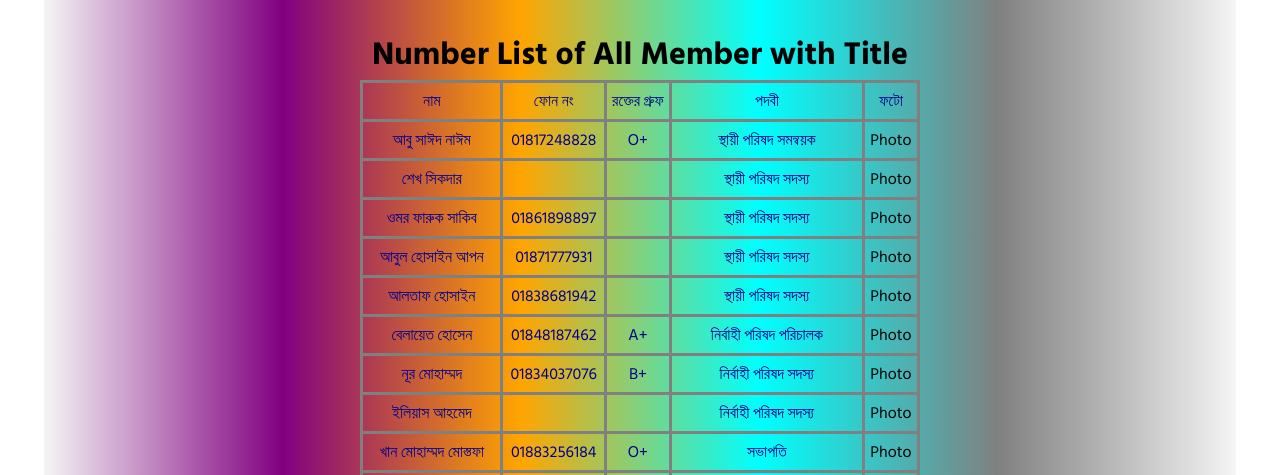
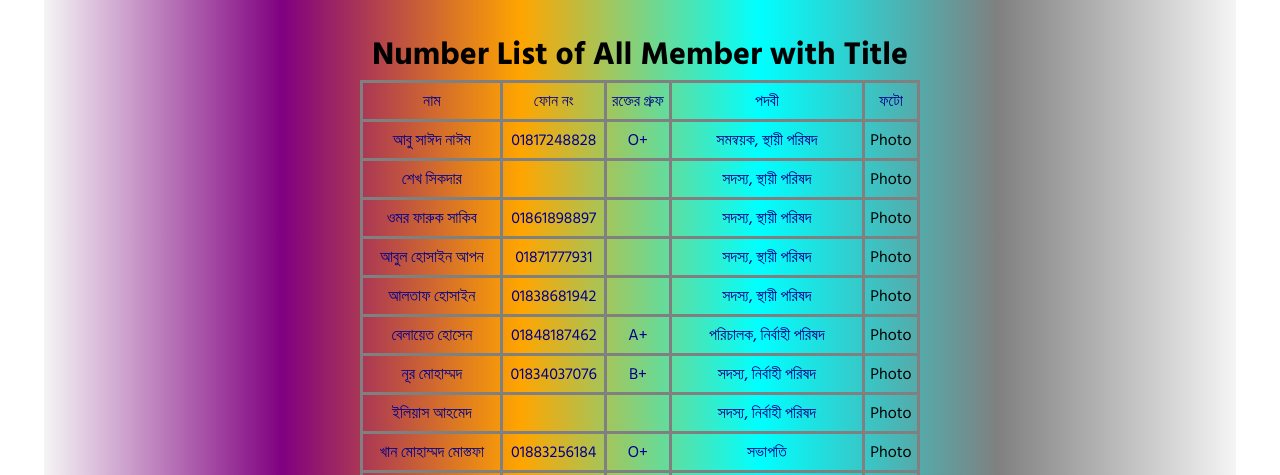
Before and after one commit to mahadi570/swapnotori-71, a plain HTML site: page index.html in a window 1280 px wide. Shown: the part 1796-2271 px from the top of the page. Drawn offline with nearby package versions, Linux system fonts and the light colour scheme.

Commit message:
titles are changed

```diff
--- a/index.html
+++ b/index.html
@@ -105,56 +105,56 @@
                             <td>আবু সাঈদ নাঈম</td>
                             <td>01817248828</td>
                             <td>O+</td>
-                            <td>স্থায়ী পরিষদ সমন্বয়ক</td>
+                            <td>সমন্বয়ক, স্থায়ী পরিষদ</td>
                             <td><a href="media/sayed.jpg">Photo</a></td>
                         </tr>
                         <tr>
                             <td>শেখ সিকদার</td>
                             <td></td>
                             <td></td>
-                            <td>স্থায়ী পরিষদ সদস্য</td>
+                            <td>সদস্য, স্থায়ী পরিষদ</td>
                             <td><a href="">Photo</a></td>
                         </tr>
                         <tr>
                             <td>ওমর ফারুক সাকিব</td>
                             <td>01861898897</td>
                             <td></td>
-                            <td>স্থায়ী পরিষদ সদস্য</td>
+                            <td>সদস্য, স্থায়ী পরিষদ</td>
                             <td><a href="media/sakib.jpg">Photo</a></td>
                         </tr>
                         <tr>
                             <td>আবুল হোসাইন আপন</td>
                             <td>01871777931</td>
                             <td></td>
-                            <td>স্থায়ী পরিষদ সদস্য</td>
+                            <td>সদস্য, স্থায়ী পরিষদ</td>
                             <td><a href="">Photo</a></td>
                         </tr>
                         <tr>
                             <td>আলতাফ হোসাইন</td>
                             <td>01838681942</td>
                             <td></td>
-                            <td>স্থায়ী পরিষদ সদস্য</td>
+                            <td>সদস্য, স্থায়ী পরিষদ</td>
                             <td><a href="">Photo</a></td>
                         </tr>
                         <tr>
                             <td>বেলায়েত হোসেন</td>
                             <td>01848187462</td>
                             <td>A+</td>
-                            <td>নির্বাহী পরিষদ পরিচালক</td>
+                            <td>পরিচালক, নির্বাহী পরিষদ </td>
                             <td><a href="">Photo</a></td>
                         </tr>
                         <tr>
                             <td>নূর মোহাম্মদ</td>
                             <td>01834037076</td>
                             <td>B+</td>
-                            <td>নির্বাহী পরিষদ সদস্য</td>
+                            <td>সদস্য, নির্বাহী পরিষদ</td>
                             <td><a href="">Photo</a></td>
                         </tr>
                         <tr>
                             <td>ইলিয়াস আহমেদ</td>
                             <td></td>
                             <td></td>
-                            <td>নির্বাহী পরিষদ সদস্য</td>
+                            <td>সদস্য, নির্বাহী পরিষদ</td>
                             <td><a href="">Photo</a></td>
                         </tr>
                         <tr>
```
